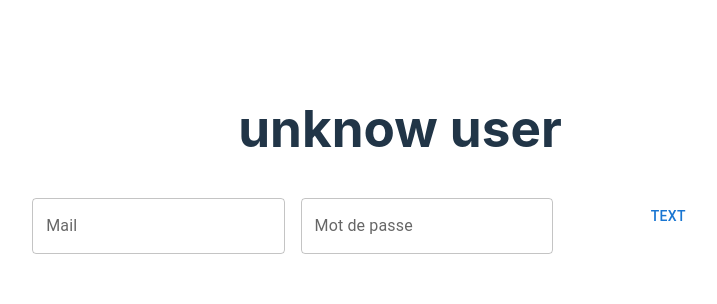
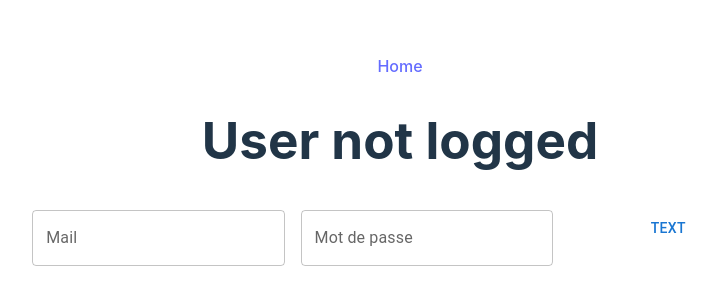
Before and after one commit to LionelENSFELDER/done-da-bento, a React (Vite) app: page /login in a window 1280 px wide. Shown: the part 236-540 px from the top of the page, without its empty margins (240-957 px from the left). Built offline with nearby package versions, Linux system fonts and the light colour scheme; no server answers.

Commit message:
Core: keep context state w/ Link, add private routes

```diff
--- a/src/App.tsx
+++ b/src/App.tsx
@@ -1,13 +1,19 @@
-import { useState } from 'react'
+import { useState, useContext } from 'react'
+import { GlobalContext } from './context'
+import { Link } from 'react-router-dom';
+import './App.css'
 import reactLogo from './assets/react.svg'
 import viteLogo from '/vite.svg'
-import './App.css'
+
 
 function App() {
   const [count, setCount] = useState(0)
+  const { userLogged } = useContext(GlobalContext)
 
   return (
     <>
+      {typeof userLogged === 'string' ? <h1>User not logged</h1> : <h1>User is logged</h1>}
+      <Link to="/login">Login</Link>
       <div>
         <a href="https://vitejs.dev" target="_blank">
           <img src={viteLogo} className="logo" alt="Vite logo" />
--- a/src/main.tsx
+++ b/src/main.tsx
@@ -1,21 +1,33 @@
-import React from 'react'
+import React, { useContext } from 'react'
 import ReactDOM from 'react-dom/client'
-import { createBrowserRouter, RouterProvider } from 'react-router-dom'
+import { createBrowserRouter, RouterProvider, Navigate } from 'react-router-dom'
 import { GlobalContextProvider } from './context'
+import { GlobalContext } from './context'
 import App from './App.tsx'
+import LoginPage from './pages/login.tsx'
 import './index.css'
-import LoginPage from './pages/login.tsx'
+
+export const PrivateRoute = ({ element }) => {
+  const { userLogged } = useContext(GlobalContext);
+
+  if (typeof userLogged === 'string') {
+    return <Navigate to="/login" />;
+  }
+
+  return element;
+};
 
 const router = createBrowserRouter([
   {
     path: '/',
-    element: <App />,
+    element: <PrivateRoute element={<App />} />,
   },
   {
     path: '/login',
     element: <LoginPage />
   }
 ])
+
 
 ReactDOM.createRoot(document.getElementById('root')!).render(
   <React.StrictMode>
--- a/src/pages/login.tsx
+++ b/src/pages/login.tsx
@@ -1,13 +1,10 @@
 import { useState, useContext } from 'react'
-import firebaseApp from '../adapters/firebase';
-import firebaseAuth from '../adapters/firebase';
+import { Link } from 'react-router-dom';
+import { GlobalContext } from '../context'
+import { getAuth, setPersistence, signInWithEmailAndPassword, browserSessionPersistence } from "firebase/auth";
 import Box from '@mui/material/Box';
 import TextField from '@mui/material/TextField';
-import { getAuth, setPersistence, signInWithEmailAndPassword, browserSessionPersistence } from "firebase/auth";
 import Button from '@mui/material/Button';
-import { GlobalContext } from '../context'
-
-console.log(firebaseApp, firebaseAuth)
 
 function LoginPage() {
   const { userLogged } = useContext(GlobalContext)
@@ -15,7 +12,7 @@ function LoginPage() {
 
   const [mail, setMail] = useState('')
   const [password, setPassword] = useState('')
-  const [title, setTitle] = useState('unknow user')
+
   const authUser = () => {
 
     const auth = getAuth();
@@ -27,9 +24,6 @@ function LoginPage() {
             // Signed in
             const user = userCredential.user;
             updateUserLogged(user);
-            if (userLogged) {
-              setTitle('User mail is ' + user.email + '.')
-            }
           })
           .catch((error) => {
             const errorCode = error.code;
@@ -46,7 +40,8 @@ function LoginPage() {
   }
   return (
     <>
-      <h1>{title}</h1>
+      <Link to="/">Home</Link>
+      {typeof userLogged === 'string' ? <h1>User not logged</h1> : <h1>User is logged</h1>}
       <Box
         component="form"
         sx={{
```
